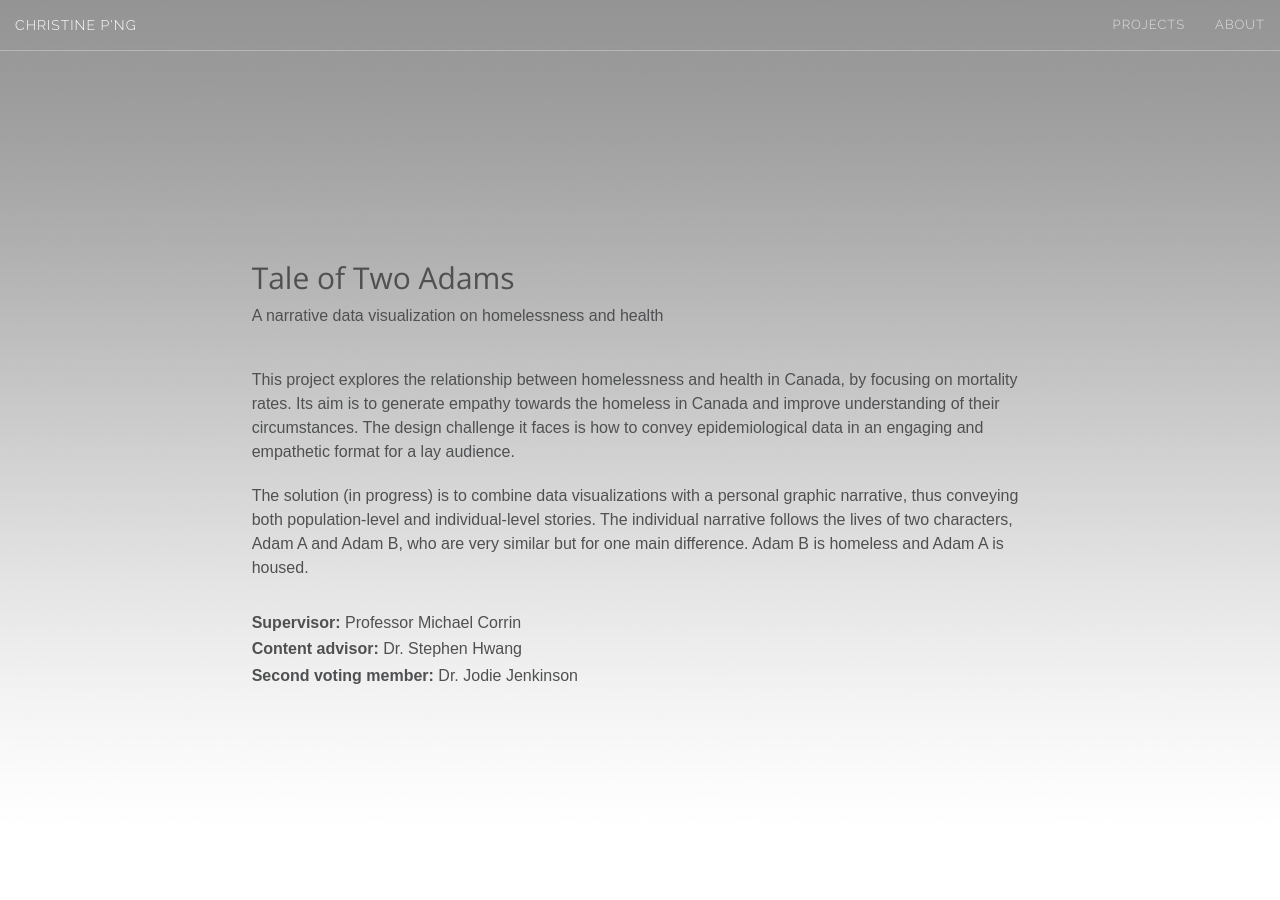
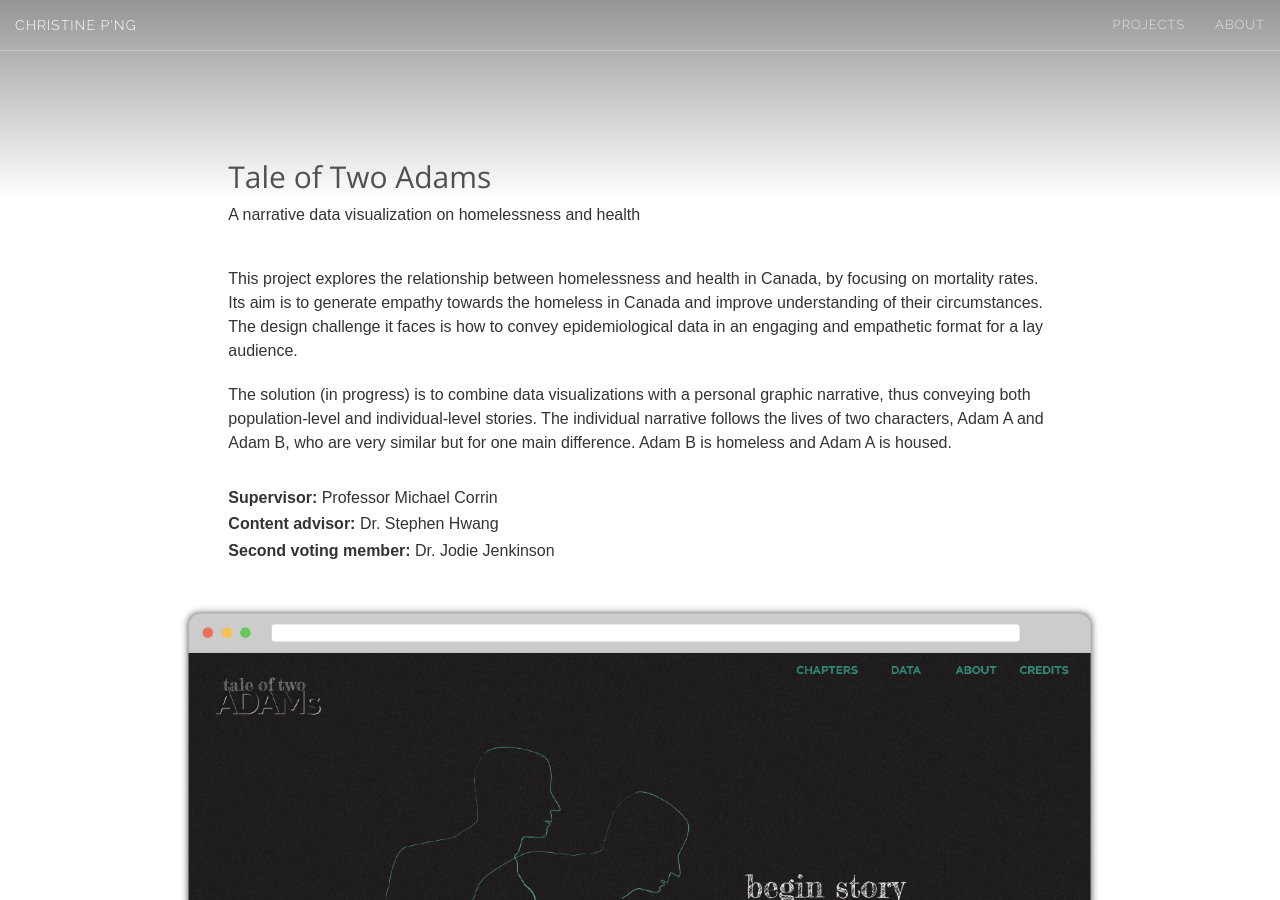
Before and after one commit to chspng/christinepng.ca, a Jekyll site: the page built from mrp/index.html, in a window 1280 px wide and 900 px high. Built offline with Jekyll 4.4.1, drawn with Linux system fonts in a browser that asks for light colours.

Commit message:
Shortened portfolio page headers

```diff
--- a/_includes/mrp-header.html
+++ b/_includes/mrp-header.html
@@ -1,33 +1,27 @@
+<section class="header-bg">
 
-<header>
     <link href="https://fonts.googleapis.com/css?family=Raleway:700" rel="stylesheet">
-    <div class="header-content text-left " style="color:#4F5052">
+    <div class="header-content" >
         <!-- <div class="header-content-inner text-left" > -->
-            <div class="row">
-            <div class="col-lg-8 col-lg-offset-2 text-left">
+            <div class="row col-lg-8 col-lg-offset-2 col-xs-10 col-xs-offset-1 text-left">
                 <br>
                 <br>
                 <br>
-                <h2 class="section-heading text-left">{{page.title}}</h2>
+                <h2 class="section-heading text-left" style="color:#4F5052">{{page.title}}</h2>
                 <p>{{page.subtitle}}</p>
            </div>
-        </div>
 
-        <div class="row">
-            <div class="col-lg-8 col-lg-offset-2 text-left">
+            <div class="row col-lg-8 col-lg-offset-2 col-xs-10 col-xs-offset-1 text-left">
                 <br>
                 <p class="text-dark">{{page.intro}}</p>
             </div>
-        </div>
 
-        <div class="row">
-            <div class="col-lg-8 col-lg-offset-2 text-left">
+            <div class="row col-lg-8 col-lg-offset-2 col-xs-10 col-xs-offset-1 text-left">
                 <br>
                 <p class="small-lineheight"><span class="portfolio-info-header">Supervisor:</span> {{page.supervisor}}</p>
                 <p class="small-lineheight"><span class="portfolio-info-header">Content advisor:</span> {{page.content_advisor}}</p>
                 <p class="small-lineheight"><span class="portfolio-info-header">Second voting member:</span> {{page.second_voting_member}}</p>
            </div>
-        </div>
         <!-- </div> -->
     </div>
-</header>
+</section>
--- a/_includes/mrp-preview.html
+++ b/_includes/mrp-preview.html
@@ -2,7 +2,7 @@
     <div class="container">
         <div class="row">
             <div class="text-center">
-                <a href="#" class="btn btn-default disabled btn-xl">Coming July 2017</a>
+                <!-- <a href="#" class="btn btn-default disabled btn-xl">Coming July 2017</a> -->
            </div>
         </div>
         <div class="row">
--- a/css/custom.css
+++ b/css/custom.css
@@ -218,6 +218,16 @@ p.small-lineheight{
   color:white;
 }
 
+.header-bg{
+  background: -webkit-linear-gradient( to top, white, #959595);
+    background: -moz-linear-gradient( to top, white, #959595);
+    background: -ms-linear-gradient( to top, white, #959595);
+    background: -o-linear-gradient( to top, white, #959595);
+    background: linear-gradient( to top, white, #959595);
+
+  margin-bottom: 100px;
+}
+
 /*.service-box{
 	padding-left: 0px;
 	padding-right: 0px;
```
Also changed, not shown: _includes/work-header.html (+10 -70 lines).
